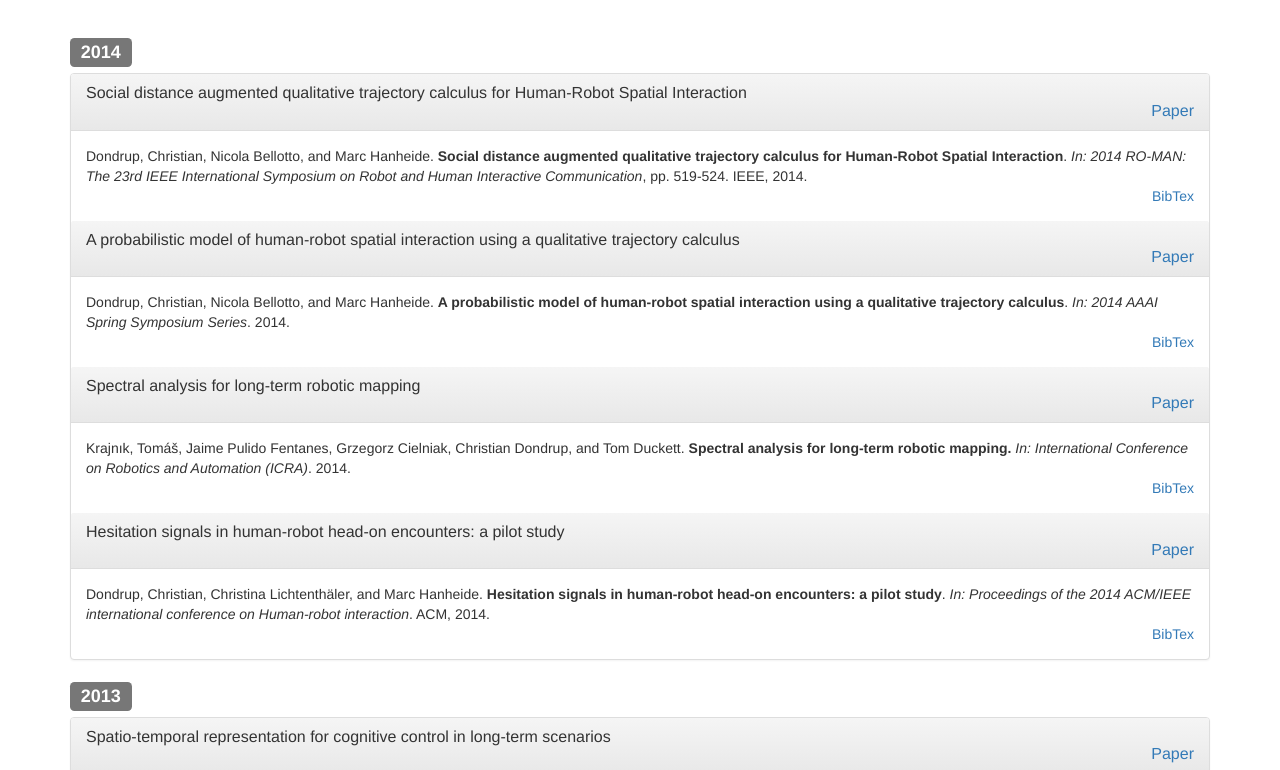
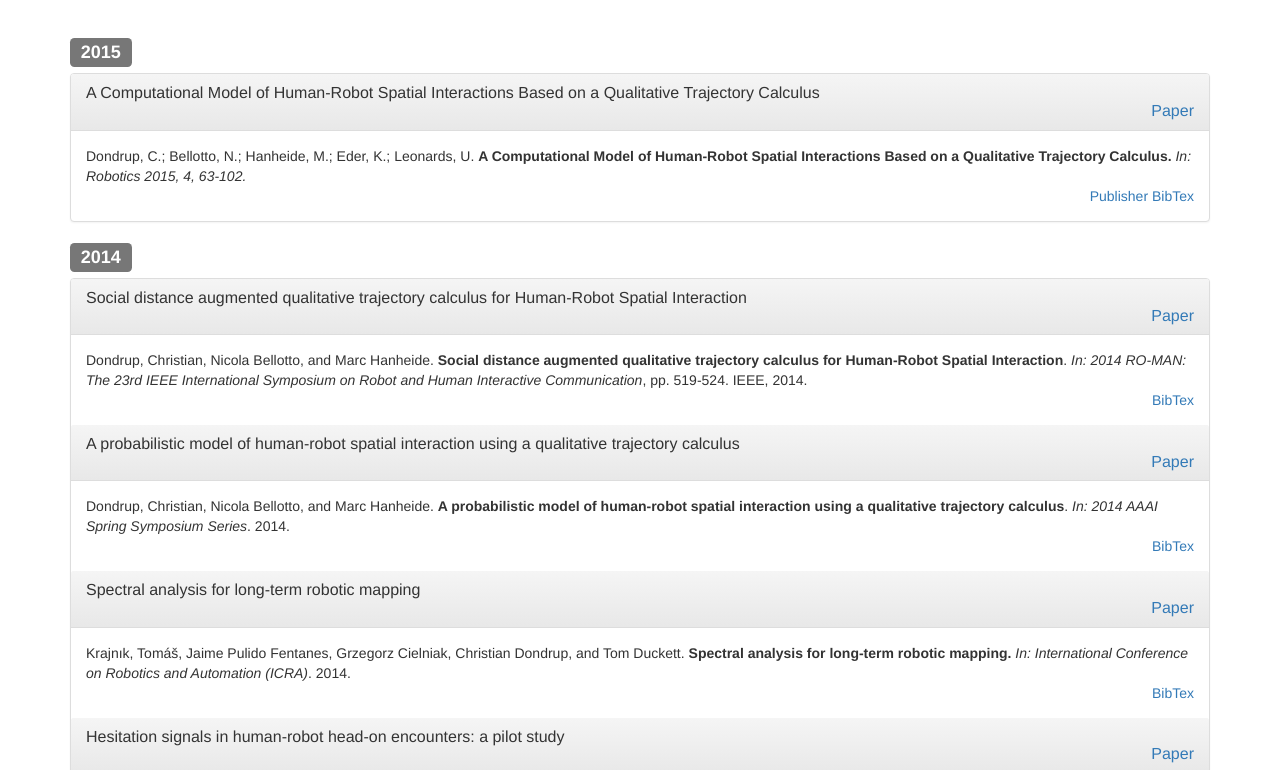
Before and after one commit to LCAS/HRSI_WS15, a plain HTML site: page website/research.html in a window 1280 px wide. Shown: the part 53-823 px from the top of the page. Drawn offline with Linux system fonts and the light colour scheme.

Commit message:
Added new journal paper reference.

```diff
--- a/website/research.html
+++ b/website/research.html
@@ -39,6 +39,19 @@
 		   </div>
 	   </nav>
 		<div class="container theme-showcase" role="main">
+			<h3><span class="label label-default">2015</span></h3>
+			<div class="panel panel-default">
+			<div class="panel-heading">
+    				<h3 class="panel-title">A Computational Model of Human-Robot Spatial Interactions Based on a Qualitative Trajectory Calculus<div style="text-align: right"><a href="http://www.mdpi.com/2218-6581/4/1/63/pdf">Paper</a></div></h3>
+  				</div>
+  				<div class="panel-body">
+    				 Dondrup, C.; Bellotto, N.; Hanheide, M.; Eder, K.; Leonards, U.
+    				 <b>A Computational Model of Human-Robot Spatial Interactions Based on a Qualitative Trajectory Calculus.</b>
+    				 <i>In: Robotics 2015, 4, 63-102.</i>
+    				 <br>
+    				 <div style="text-align: right"><a href="http://www.mdpi.com/2218-6581/4/1/63">Publisher</a> <a href="bibtex/robotics-v04-i01_20150323.bib">BibTex</a></div>
+  				</div>
+  			</div>
 			<h3><span class="label label-default">2014</span></h3>
 			<div class="panel panel-default">
 			<div class="panel-heading">
```
Also changed, not shown: website/index.html (+5 -0 lines), 1 other file.
